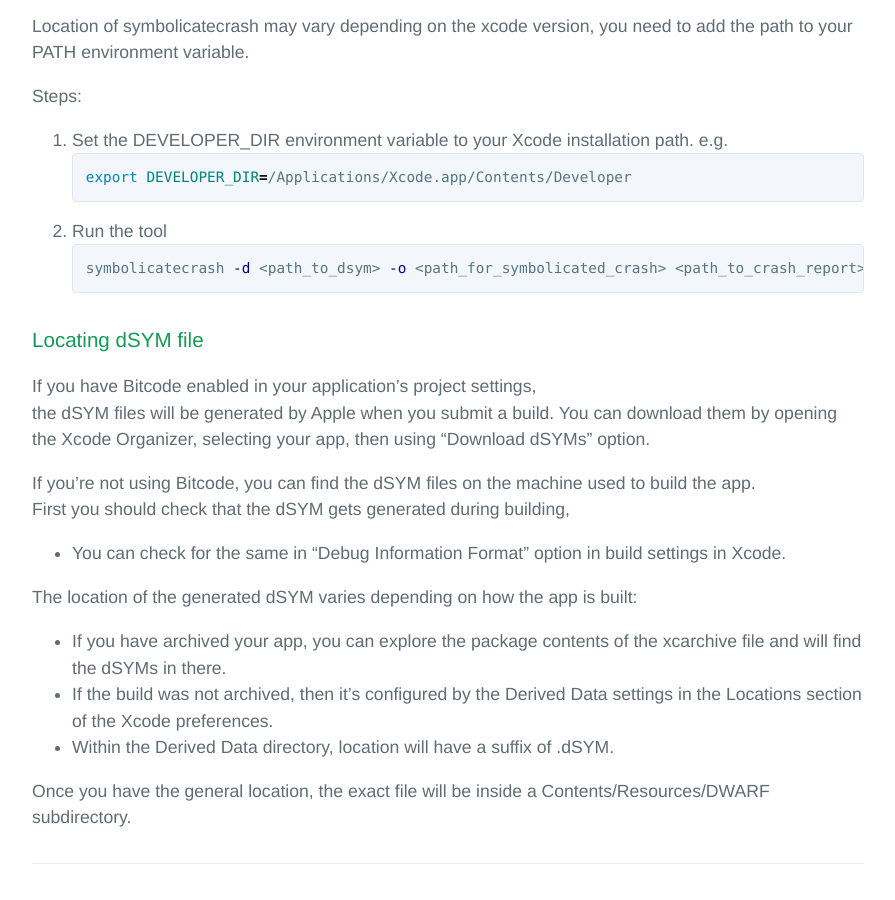
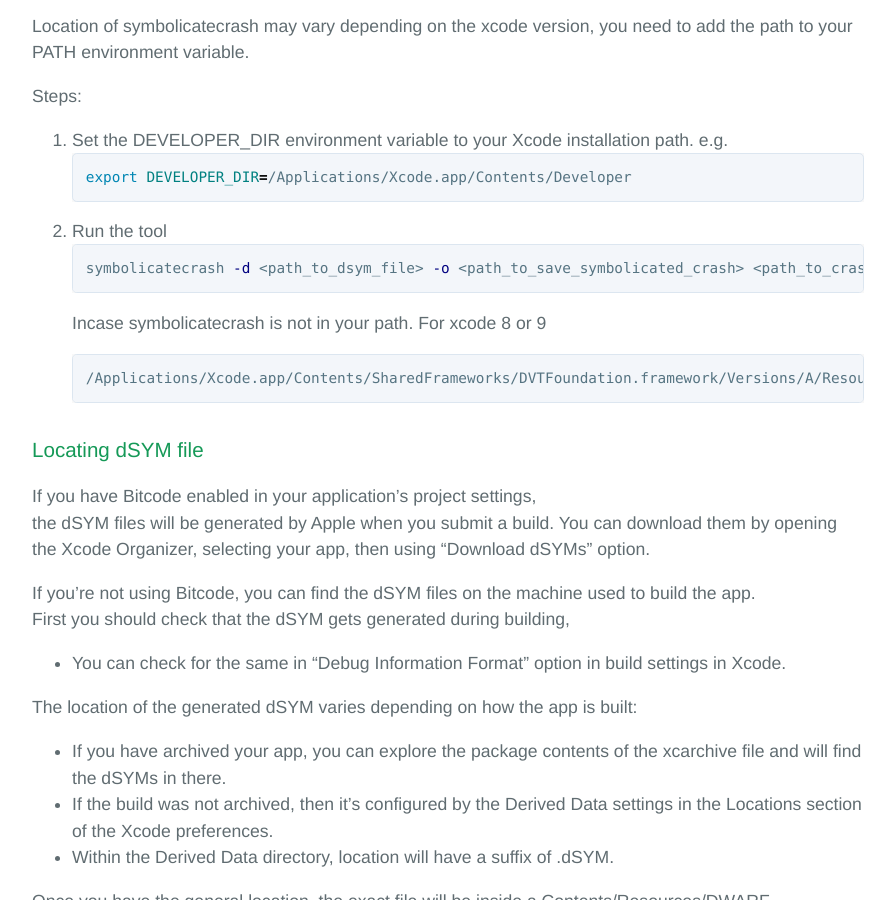
Before and after one commit to finotes/finotes.github.io, a Jekyll site: the page built from _posts/2018-02-28-symbolicating-stack.md, in a window 1280 px wide and 900 px high, scrolled down 440 px. Shown: the whole window, without its empty margins (192-1087 px from the left). Built offline with Jekyll 4.4.1, drawn with Linux system fonts in a browser that asks for light colours; some web fonts are replaced; our own code applies the rules of GitHub Pages for plain Markdown files.

Commit message:
Update 2018-02-28-symbolicating-stack.md

````diff
--- a/_posts/2018-02-28-symbolicating-stack.md
+++ b/_posts/2018-02-28-symbolicating-stack.md
@@ -14,7 +14,12 @@ export DEVELOPER_DIR=/Applications/Xcode.app/Contents/Developer
 ```
 2. Run the tool
 ```bash
-symbolicatecrash -d <path_to_dsym> -o <path_for_symbolicated_crash> <path_to_crash_report>
+symbolicatecrash -d <path_to_dsym_file> -o <path_to_save_symbolicated_crash> <path_to_crash_report_from_finotes>
+```
+Incase symbolicatecrash is not in your path.
+For xcode 8 or 9
+```bash
+/Applications/Xcode.app/Contents/SharedFrameworks/DVTFoundation.framework/Versions/A/Resources/symbolicatecrash -d <path_to_dsym_file> -o <path_to_save_symbolicated_crash> <path_to_crash_report_from_finotes>
 ```
 
 
````
